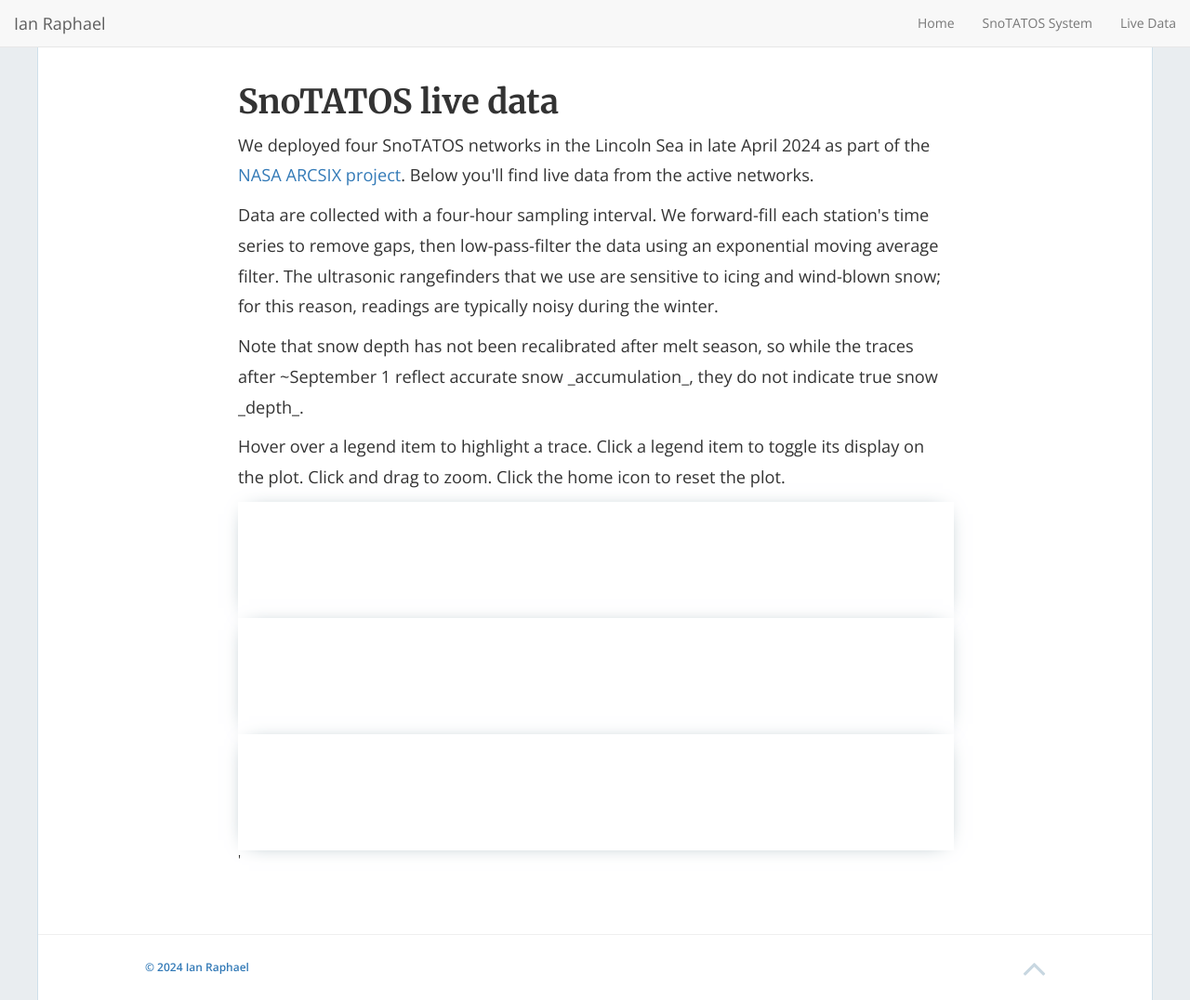
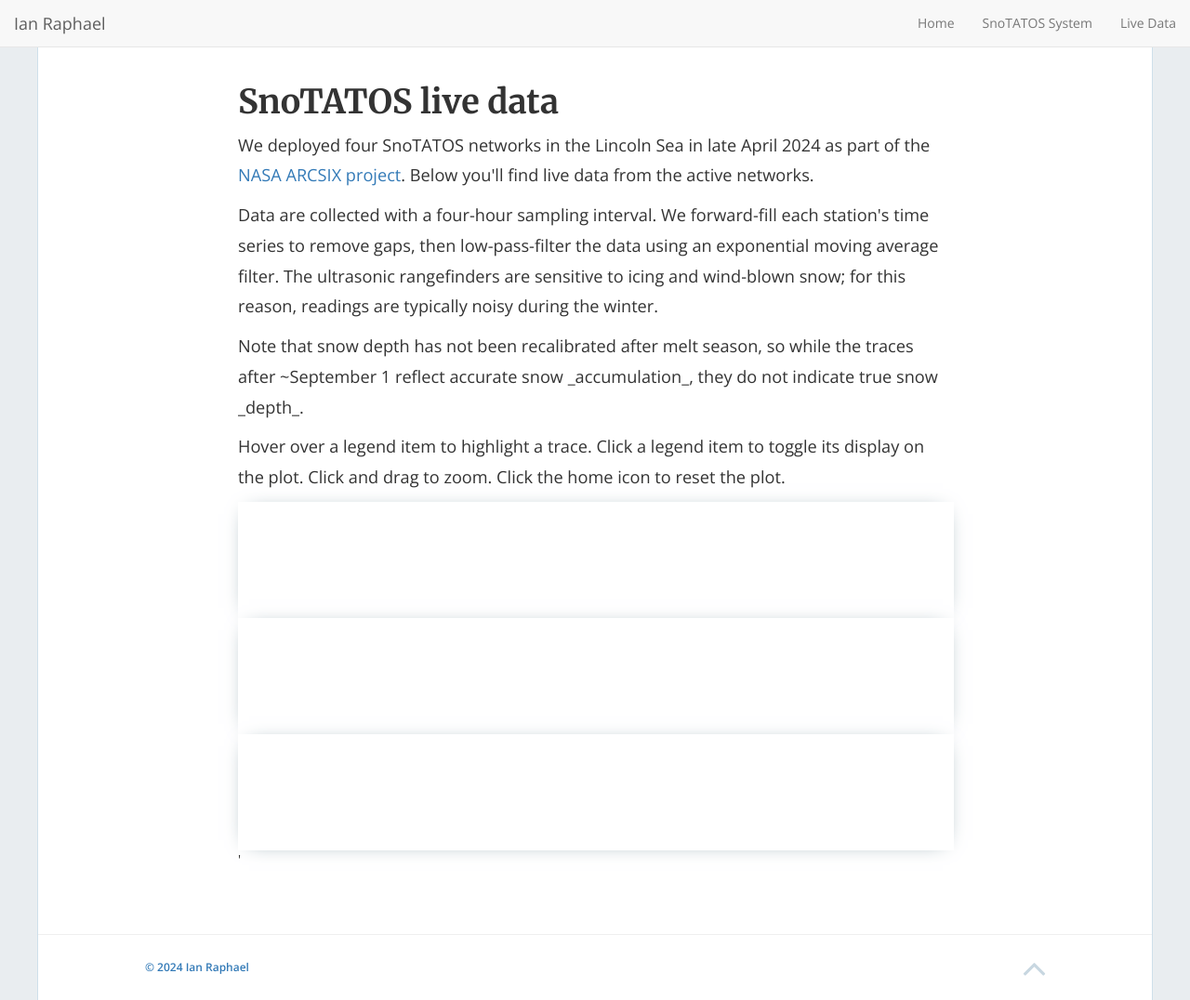
Before and after one commit to ianraphael/ianraphael.github.io, a Jekyll site: the page built from SnoTATOSdata.html, in a window 1280 px wide and 1076 px high. Shown: the whole window at 93% size. Built offline with Jekyll 4.4.1, drawn with Linux system fonts in a browser that asks for light colours; nearby versions of some CDN libraries; a script that is not in the unit is left out.

Commit message:
text mod

```diff
--- a/SnoTATOSdata.html
+++ b/SnoTATOSdata.html
@@ -11,7 +11,7 @@
   Below you'll find live data from the active networks.
 <br>
 <p>Data are collected with a four-hour sampling interval. We forward-fill each station's time series to remove gaps, then low-pass-filter the
-  data using an exponential moving average filter. The ultrasonic rangefinders that we use are sensitive to icing and wind-blown snow; for
+  data using an exponential moving average filter. The ultrasonic rangefinders are sensitive to icing and wind-blown snow; for
   this reason, readings are typically noisy during the winter.
 <br>
 <p>Note that snow depth has not been recalibrated after melt season, so while the
```
